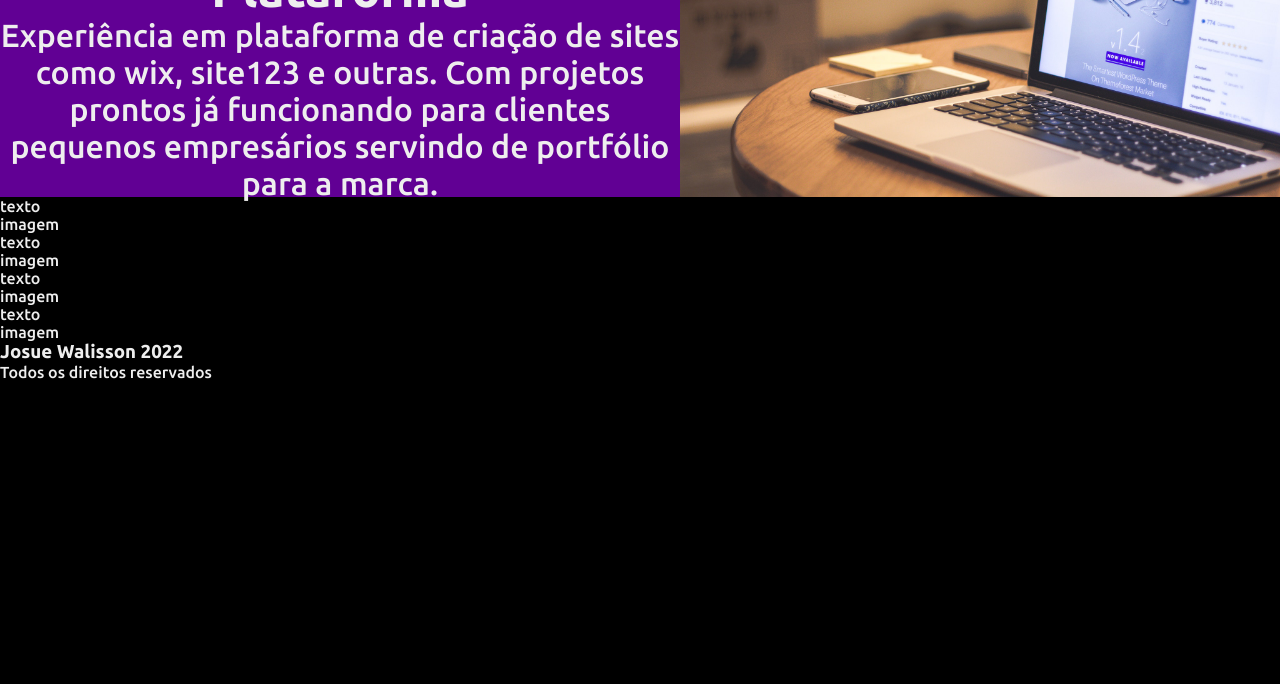
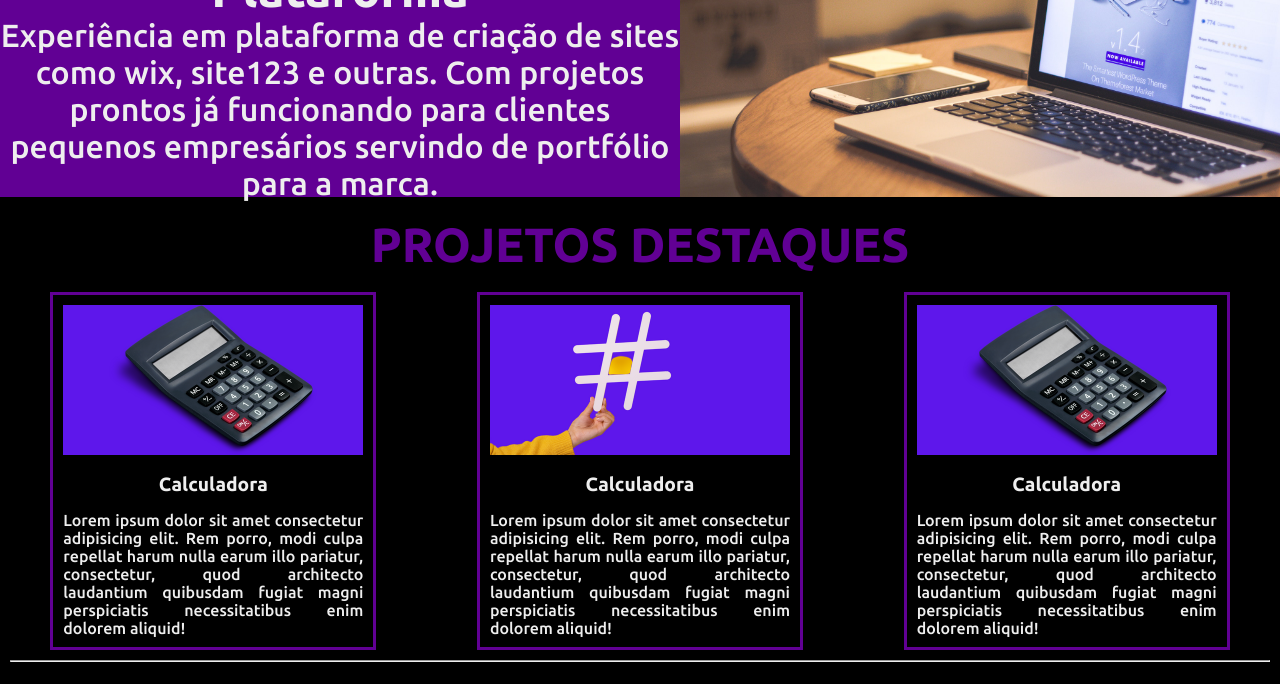
Before and after one commit to josuewsilva/meuportfolio, a plain HTML site: page index.html in a window 1280 px wide. Shown: the part 1978-2662 px from the top of the page. Before the commit the page ends 2359 px from the top, so only its background shows below. Drawn offline with Linux system fonts and the light colour scheme.

Commit message:
mais uma seção na página principal e início de rodapé

```diff
--- a/JS/date.js
+++ b/JS/date.js
@@ -9,5 +9,5 @@ var year = extenso.getFullYear();
 var week = new Array("Domingo", "Segunda", "Terça", "Quarta", "Quinta", "Sexta", "Sábado");
 var months = new Array("Janeiro", "Fevereiro", "Março", "Abril", "Maio", "Junho", "Julho", "Agosto", "Setembro", "Outubro", "Novembro", "Dezembro");
 
-var dateComplete = document.getElementById("date");
+//var dateComplete = document.getElementById("date");
 dateComplete.innerHTML=`Boa tarde! Hoje é ${week[dayWeek]}, ${day} de ${months[month]} de ${year}!`;
--- a/css/primeirasecao.css
+++ b/css/primeirasecao.css
@@ -74,7 +74,7 @@ position: absolute;
     width: 600px;
 }
 
-#date{
+#date{/*
     display: block;
     margin-top: 10px;
     border: 3px solid yellow;
@@ -82,4 +82,5 @@ position: absolute;
     font-size: 50px;
     width: 400px;
     height: 50px;
+    */
 }
--- /dev/null
+++ b/css/rodape.css
@@ -0,0 +1,7 @@
+hr{
+    margin: 10px;
+}
+
+footer{
+    padding: 15px;
+}
--- a/css/segundasecao.css
+++ b/css/segundasecao.css
@@ -1,4 +1,4 @@
-.segunda-secao-container h1{
+.titulo-secao{
     text-align: center;
     margin-top: 20px;
     font-size: 3em;
--- /dev/null
+++ b/css/terceirasecao.css
@@ -0,0 +1,33 @@
+.container-destaques{
+    display: flex;
+    flex-direction: row;
+    justify-content: space-around;
+    margin-top: 20px;
+
+}
+
+.texto-destaques{
+
+}
+
+.texto-destaques h3{
+    text-align: center;
+    padding: 15px;
+    font-size: 1.2em;
+}
+
+.texto-destaques p{
+    text-align: justify;
+}
+
+.borda-destaques{
+    width: 300px;
+    border: 3px solid #610094;
+    padding: 10px;
+
+}
+
+.borda-destaques:hover{
+    background-color: #610094;
+    transition: .5s;
+}
--- a/index.html
+++ b/index.html
@@ -6,6 +6,8 @@
     <meta name="viewport" content="width=device-width, initial-scale=1.0">
     <link rel="stylesheet" href="./css/primeirasecao.css">
     <link rel="stylesheet" href="./css/segundasecao.css">
+    <link rel="stylesheet" href="./css/terceirasecao.css">
+    <link rel="stylesheet" href="./css/rodape.css">
 
     <title>Desenvolvedor Web</title>
 
@@ -27,6 +29,7 @@
         </ul>
 
     </nav>
+
   </header>
 
   <section><!--PRIMEIRA SEÇÃO-->
@@ -45,7 +48,7 @@
 
   <section><!--SEGUNDA SEÇÃO-->
     <div class="segunda-secao-container">
-        <h1>AS EXPERIÊNCIAS</h1>
+        <h1 class="titulo-secao">AS EXPERIÊNCIAS</h1>
         <div class="bloco-horizontal">
             <div class="bloco-texto">
                 <h2>Social Media</h2>
@@ -86,51 +89,58 @@
   </section>
 
   <section><!--TERCEIRA SEÇÃO-->
-    <div class="banner">
-        <div>texto</div>
-        <div>imagem</div>
+    <div>
+        <h1 class="titulo-secao">PROJETOS DESTAQUES</h1>
+        <div class="container-destaques">
+            <div class=" texto-destaques borda-destaques">
+                <div>
+                    <img src="./imagens/jws05.png" width="300" alt="">
                 </div>
-  </section>
-
-  <section><!--QUARTA SEÇÃO-->
-    <div class="terceira-secao-container">
-        <div class="bloco-vertical">
-            <div>
-                texto
-            </div>
-
-            <div>
-                imagem
+                <div class="texto-destaques">
+                    <h3>Calculadora</h3>
+                    <p>Lorem ipsum dolor sit amet consectetur adipisicing elit. Rem porro, modi culpa repellat harum nulla earum illo pariatur, consectetur, quod architecto laudantium quibusdam fugiat magni perspiciatis necessitatibus enim dolorem aliquid!</p>
                 </div>
             </div>
 
-        <div class="bloco-vertical">
+            <div class="texto-destaques borda-destaques">
                 <div>
-                texto
+                    <img src="./imagens/jws06.png" width="300" alt="">
                 </div>
-
                 <div>
-                imagem
+                    <h3>Calculadora</h3>
+                    <p>Lorem ipsum dolor sit amet consectetur adipisicing elit. Rem porro, modi culpa repellat harum nulla earum illo pariatur, consectetur, quod architecto laudantium quibusdam fugiat magni perspiciatis necessitatibus enim dolorem aliquid!</p>
                 </div>
             </div>
 
-        <div class="bloco-vertical">
+            <div class="texto-destaques borda-destaques">
                 <div>
-                texto
+                    <img src="./imagens/jws05.png" width="300" alt="">
                 </div>
-
-            <div>
-                imagem
+                <div><h3>Calculadora</h3>
+                    <p>Lorem ipsum dolor sit amet consectetur adipisicing elit. Rem porro, modi culpa repellat harum nulla earum illo pariatur, consectetur, quod architecto laudantium quibusdam fugiat magni perspiciatis necessitatibus enim dolorem aliquid!</p>
+                </div>
             </div>
         </div>
     </div>
   </section>
 
+  <hr>
+
   <footer>
+        <nav class="menu-barra">
+
+            <a href=""><img src="./logos/logojwspequeno.png" width="100px" alt="" class="logo"></a>
+
+            <ul class="menu">
+                <li class="menu-item"><a href="">TOPO</a></li>
+            </ul>
+
+        </nav>
         <div>
             <h3>Josue Walisson 2022</h3>
             <p>Todos os direitos reservados</p>
         </div>
+
   </footer>
 
   <script src="./JS/date.js"></script>
```
Also changed, not shown: imagens/jws05.png (added), imagens/jws06.png (added), imagens/jws07.png (added). Lines whose indentation alone changed are shown as unchanged.
